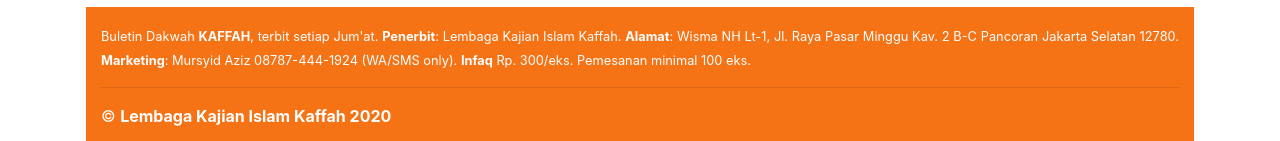
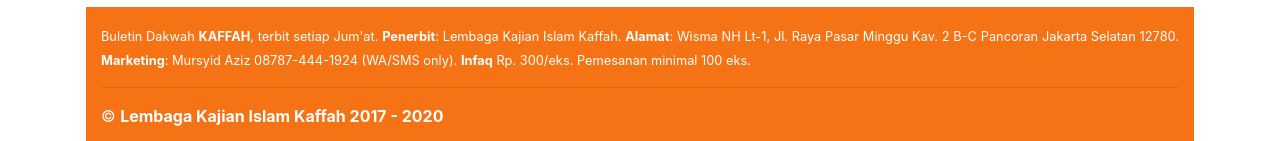
Before and after one commit to bandithijo/buletin-dakwah-kaffah, a Jekyll site: the page built from index.md, in a window 1280 px wide. Shown: the part 1018-1159 px from the top of the page. Built offline with Jekyll 4.4.1, drawn with Linux system fonts in a browser that asks for light colours; nearby versions of some CDN libraries.

Commit message:
Add awal tahun berdiri pada footer

```diff
--- a/_includes/footer.html
+++ b/_includes/footer.html
@@ -7,7 +7,7 @@
         </p>
         <hr>
         <p class="text-justify mb-0 pb-3">
-          &copy; <b>{{ site.penerbit }} {{ site.time | date: '%Y' }}</b>
+          &copy; <b>{{ site.penerbit }} 2017 - {{ site.time | date: '%Y' }}</b>
         </p>
       </div>
     </div>
```
